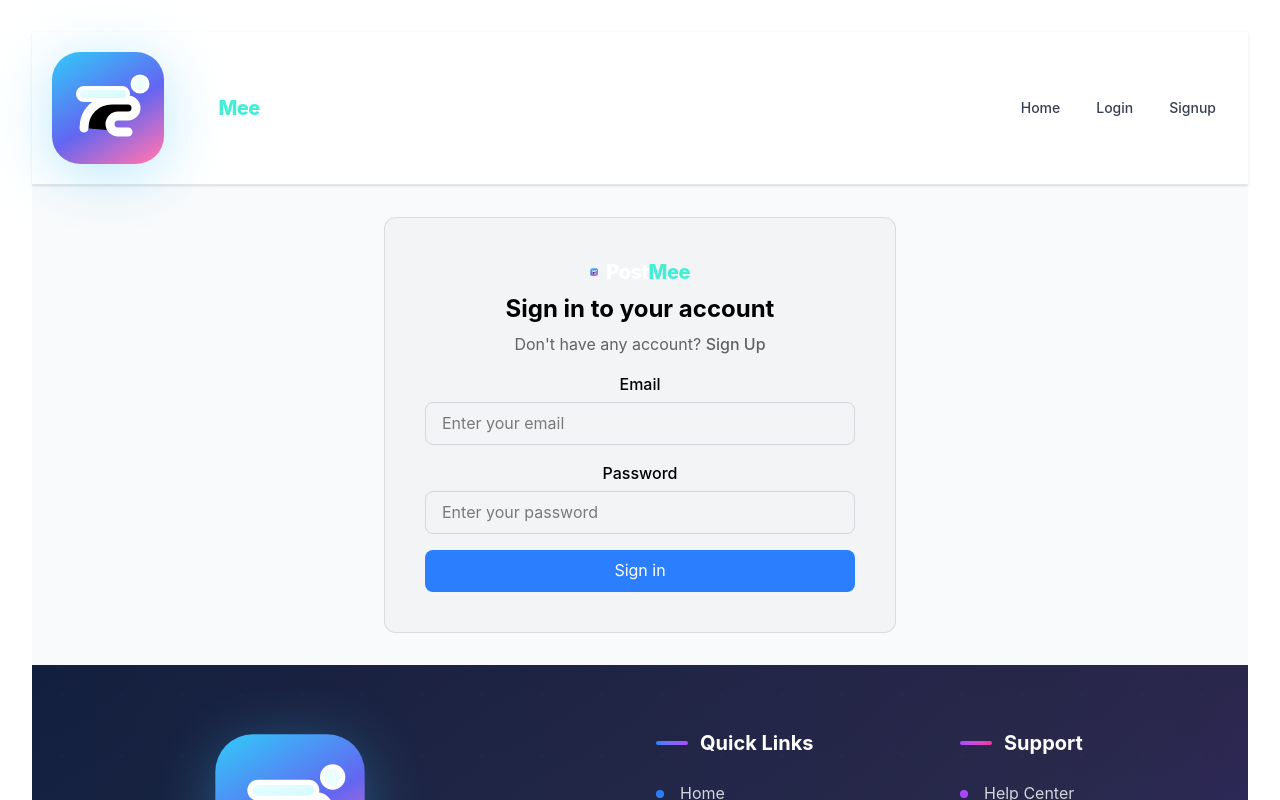
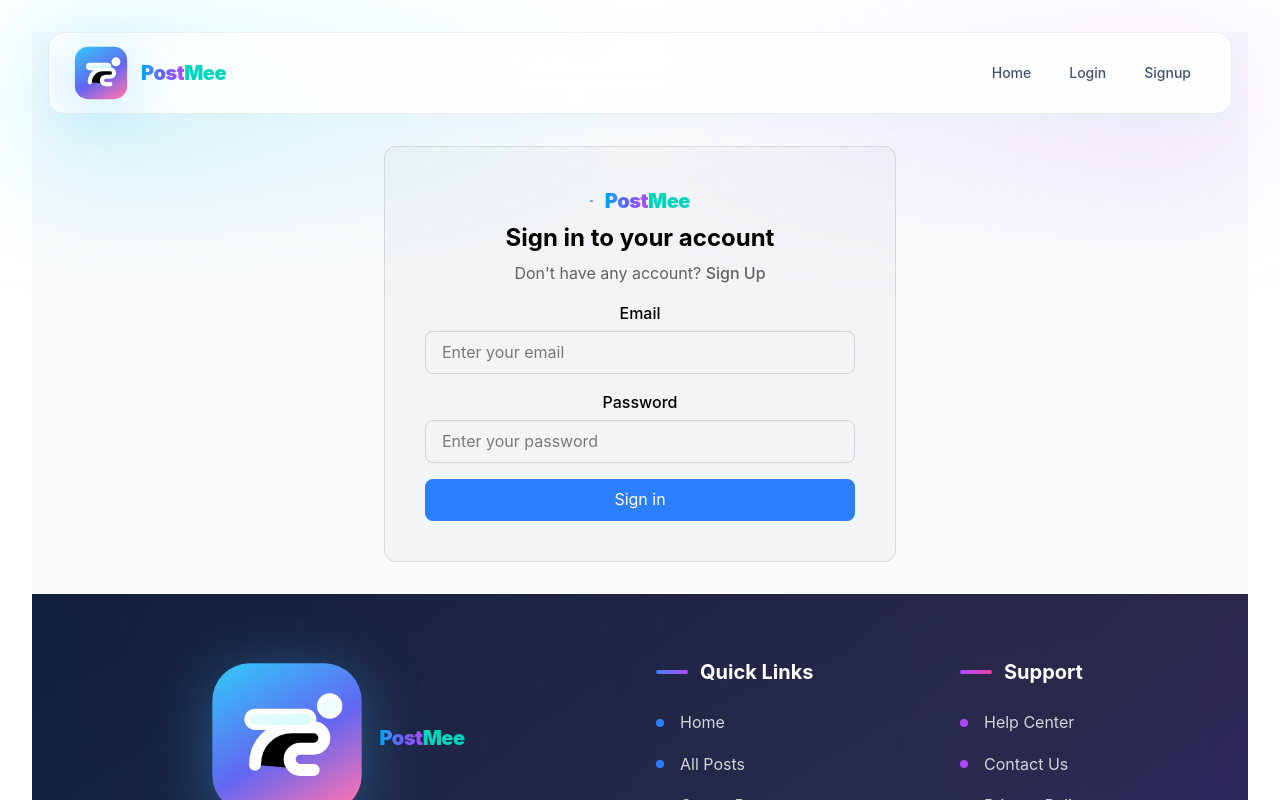
Before and after one commit to Souma061/Blog-App, a React (Vite) app: page /login in a window 1280 px wide. Shown: the top 800 px of the page. Built offline with nearby package versions, Linux system fonts and the light colour scheme; no server answers.

Commit message:
Refactor Header and Logo components: improve styling and layout for better user experience

```diff
--- a/src/components/Header/Header.jsx
+++ b/src/components/Header/Header.jsx
@@ -33,39 +33,41 @@ function Header() {
     },
   ];
   return (
-    <header className="sticky top-0 z-50 bg-white/95 backdrop-blur-md border-b border-gray-200 shadow-sm">
+    <header className="sticky top-0 z-40 bg-transparent">
+      <div className="relative">
+        <div className="pointer-events-none absolute inset-0 bg-gradient-to-r from-cyan-400/20 via-transparent to-purple-400/20 blur-3xl h-[140px]" />
         <Container>
-        <nav className="flex items-center justify-between py-4">
-          <div className="flex items-center">
+          <nav className="relative flex items-center justify-between gap-6 rounded-2xl border border-slate-200/70 bg-white/85 px-6 py-3 shadow-lg shadow-sky-100/40 backdrop-blur-xl">
             <Link
               to="/"
-              className="hover:opacity-80 transition-opacity duration-200 cursor-pointer"
+              className="flex items-center gap-3 transition-transform duration-200 hover:-translate-y-0.5"
             >
-              <Logo width="120px" />
+              <Logo width="56px" />
             </Link>
-          </div>
 
-          <ul className="flex items-center space-x-1">
+            <ul className="flex items-center gap-1.5 text-sm">
               {navItems.map((item) =>
                 item.active ? (
                   <li key={item.name}>
                     <button
                       onClick={() => navigate(item.slug)}
-                    className="px-4 py-2 text-sm font-medium text-gray-700 hover:text-blue-600 hover:bg-blue-50 rounded-lg transition-all duration-200 focus:outline-none focus:ring-2 focus:ring-blue-500 focus:ring-offset-2 cursor-pointer hover:scale-105 transform"
+                      className="group relative overflow-hidden rounded-xl px-4 py-2 text-sm font-medium text-slate-600 transition-all duration-200 hover:text-slate-900"
                     >
+                      <span className="absolute inset-0 -z-10 scale-95 rounded-xl bg-gradient-to-r from-sky-100 via-indigo-100 to-purple-100 opacity-0 transition-all duration-200 group-hover:scale-100 group-hover:opacity-100" />
                       {item.name}
                     </button>
                   </li>
                 ) : null,
               )}
               {authStatus && (
-              <li key="logout" className="ml-2">
+                <li key="logout" className="pl-1">
                   <LogoutBtn />
                 </li>
               )}
             </ul>
           </nav>
         </Container>
+      </div>
     </header>
   );
 }
--- a/src/components/Logo.jsx
+++ b/src/components/Logo.jsx
@@ -1,6 +1,6 @@
 function Logo({ width = '140px', showText = true }) {
   return (
-    <div className="flex items-center gap-2 select-none">
+    <div className="flex items-center gap-3 select-none">
       <svg
         width={width}
         viewBox="0 0 120 120"
@@ -36,8 +36,11 @@ function Logo({ width = '140px', showText = true }) {
         <circle cx="92" cy="36" r="8" fill="#ecfeff" stroke="white" strokeWidth="3" />
       </svg>
       {showText && (
-        <span className="font-extrabold text-xl tracking-tight text-white">
-          Post<span className="text-teal-300">Mee</span>
+        <span className="hidden sm:inline-block font-black text-xl tracking-tight text-slate-800">
+          <span className="bg-gradient-to-r from-sky-500 via-indigo-500 to-purple-500 bg-clip-text text-transparent">
+            Post
+          </span>
+          <span className="text-teal-400">Mee</span>
         </span>
       )}
     </div>
```
Lines whose indentation alone changed are shown as unchanged.
